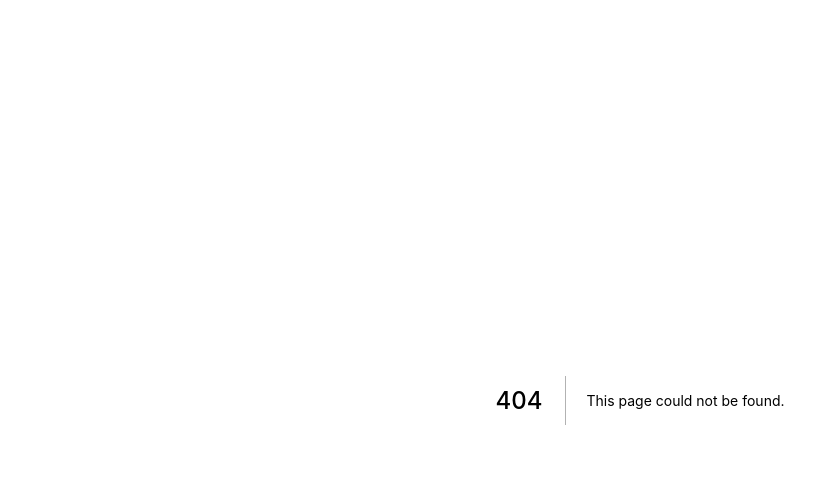
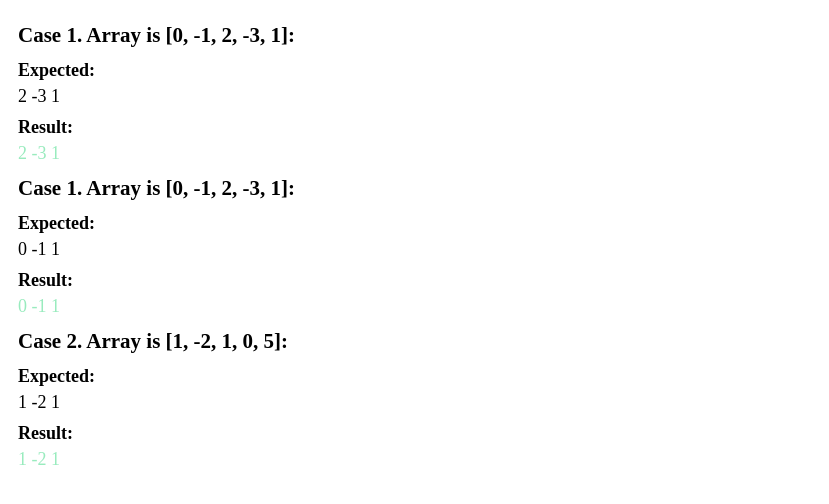
Before and after one commit to bobrova-alena/patterns, a Next.js app: page /tests/two-pointers in a window 1280 px wide. Before the commit this address had no page. Shown: the top 504 px of the page, without its empty margins (0-829 px from the left). Built offline with nearby package versions, Linux system fonts and the light colour scheme.

Commit message:
two pointers

```diff
--- a/pages/index.tsx
+++ b/pages/index.tsx
@@ -18,6 +18,11 @@ export default function Home() {
             <a>Sliding window</a>
           </Link>
         </li>
+        <li>
+          <Link href="/tests/two-pointers">
+            <a>Two pointers</a>
+          </Link>
+        </li>
         </ul>
       </div>
 
--- /dev/null
+++ b/pages/tests/two-pointers.tsx
@@ -0,0 +1,22 @@
+import React from "react";
+import TestHolder from "../../components/TestHolder/TestHolder";
+import TestLayout from "../../components/TestLayout/TestLayout";
+import tripletsWithZeroSum from "../../src/two-pointers";
+
+export default function Page(){
+    let case1 = tripletsWithZeroSum([0, -1, 2, -3, 1]);
+    let expected1 = [
+        [2, -3, 1],
+        [0, -1, 1]
+    ];
+    let case2 = tripletsWithZeroSum([1, -2, 1, 0, 5]);
+    let expected2 = [[1, -2,  1]];
+    return (
+        <TestLayout>
+            { case1.map((triplet, index) =>
+                <TestHolder key={index} name='Case 1. Array is [0, -1, 2, -3, 1]' expected={expected1[index].join(' ')} result={triplet.join(' ')}></TestHolder>) }
+            { case2.map((triplet, index) =>
+                <TestHolder key={index} name='Case 2. Array is [1, -2, 1, 0, 5]' expected={expected2[index].join(' ')} result={triplet.join(' ')}></TestHolder>) }
+        </TestLayout>
+    );
+}
--- /dev/null
+++ b/src/two-pointers.ts
@@ -0,0 +1,19 @@
+//Given an array of distinct elements. The task is to find triplets in the array whose sum is zero.
+
+export default function tripletsWithZeroSum(arr: number[]): number[][] {
+    let sortedArr =[...arr].sort((a,b) => a - b);
+    let triplets = [];
+    let secondPointer = sortedArr.length - 1;
+
+    for(let i = 0; i < sortedArr.length - 3; i++) {
+        for(; secondPointer > 2; secondPointer--) {
+            let sum = sortedArr[i] + sortedArr[secondPointer-1] + sortedArr[secondPointer];
+            if(sum == 0) {
+                triplets.push(arr.filter(element=>element == sortedArr[i] || element == sortedArr[secondPointer-1] || element == sortedArr[secondPointer]));
+                break;
+            }
+        }
+    }
+
+    return triplets;
+}
```
Also changed, not shown: pages/tests/sliding-window.tsx (+1 -1 lines), src/sliding-window.ts (renamed from src/sliding.window.ts).
